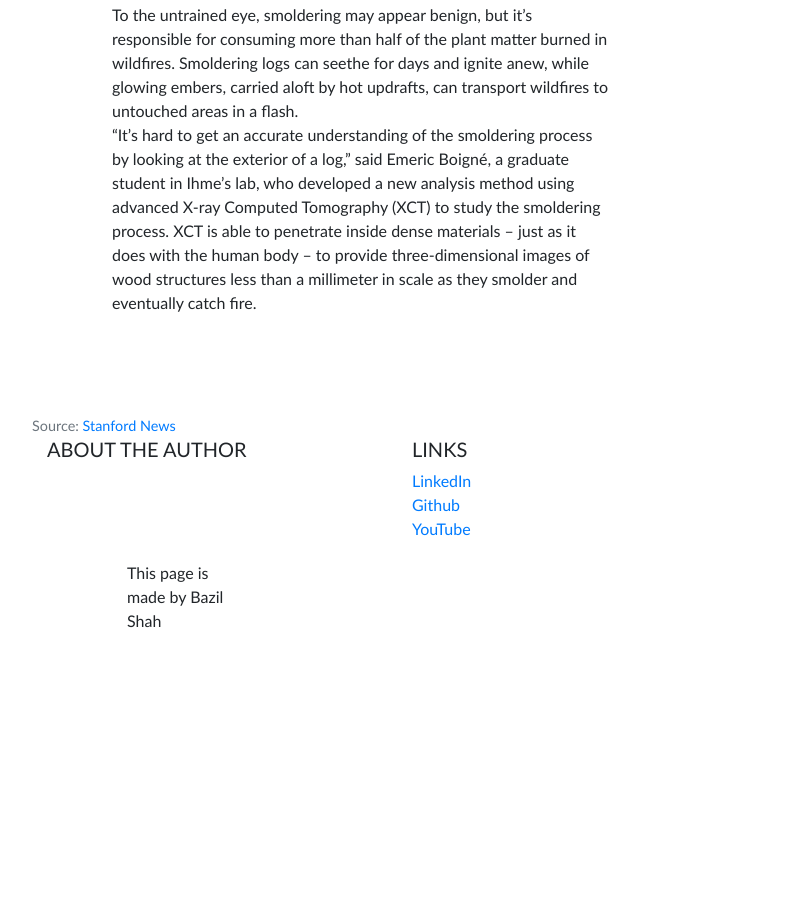
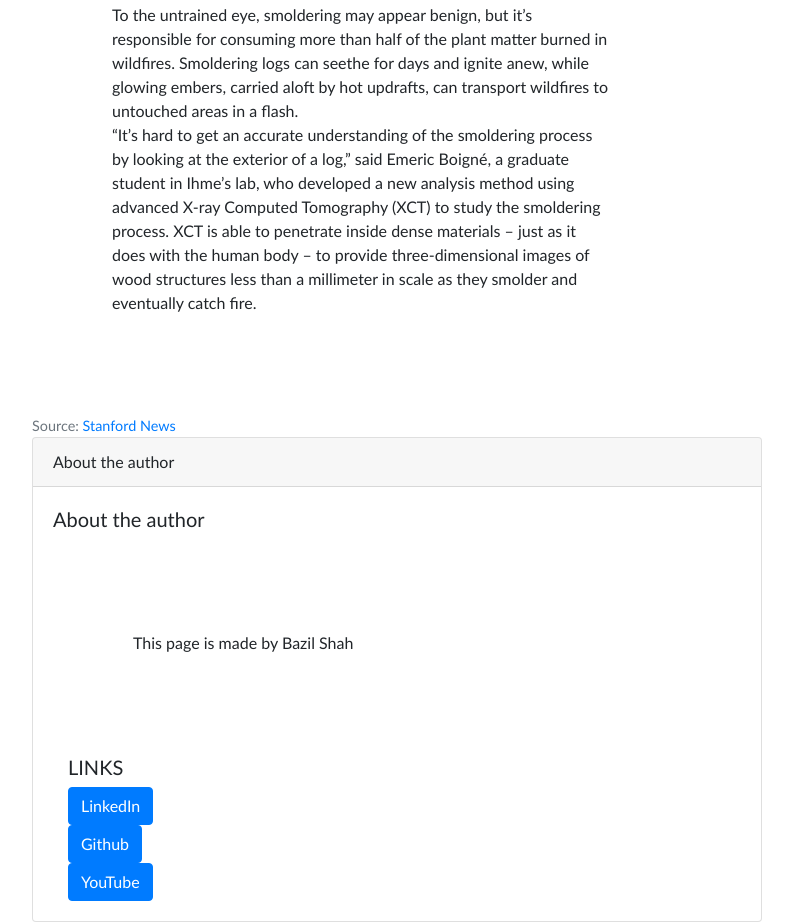
Before and after one commit to BossWasHere/cs-in-society, a website built with Vite: page bs.html in a window 1280 px wide. Shown: the part 1406-2328 px from the top of the page, without its empty margins (53-846 px from the left). Before the commit the page ends 2139 px from the top, so only its background shows below. Built offline with nearby package versions, Linux system fonts and the light colour scheme.

Commit message:
Improved style

```diff
--- a/bs.html
+++ b/bs.html
@@ -4,7 +4,7 @@
   <meta charset="UTF-8" />
   <meta http-equiv="X-UA-Compatible" content="IE=edge" />
   <meta name="viewport" content="width=device-width, initial-scale=1.0" />
-  <link rel="stylesheet" href="main.css"/>
+  <link rel="stylesheet" href="main.css" />
   <link
     rel="stylesheet"
     href="https://maxcdn.bootstrapcdn.com/bootstrap/4.0.0/css/bootstrap.min.css"
@@ -98,22 +98,33 @@
             October 29, 2021 by <b>Bazil Shah</b>
           </p>
           <hr />
-<p>CAT scanners, instruments usually used in medicine to get a detailed image of a person's body, have recently been used by Stanford researchers to gain a better understanding on the process of
-how exactly smoldering works (the state of burning without flame that often leads to fire). They then folded this deeper understanding of burning into computer models to predict where wildfires might strike next.
-  These models could help firefighters allocate precious resources, reduce the loss of property and help save lives, the researchers say.
-</p></div>
+          <p>CAT scanners, instruments usually used in medicine to get a detailed image of a person's body, have
+            recently been used by Stanford researchers to gain a better understanding on the process of
+            how exactly smoldering works (the state of burning without flame that often leads to fire). They then folded
+            this deeper understanding of burning into computer models to predict where wildfires might strike next.
+            These models could help firefighters allocate precious resources, reduce the loss of property and help save
+            lives, the researchers say.
+          </p>
+        </div>
+
         <div>
           <img src="wildfire.jpg" alt="wildfire from www.scientificamerican.com" height="300">
           <figcaption class="figure-caption">
             Source:
-    <a href="https://www.scientificamerican.com/article/severe-wildfires-raise-the-chance-for-future-monstrous-blazes/">Scientific Amazon</a>
+            <a
+              href="https://www.scientificamerican.com/article/severe-wildfires-raise-the-chance-for-future-monstrous-blazes/">Scientific
+              Amazon</a>
           </figcaption>
         </div>
         <h2>Seeing inside the material</h2>
-<p>To the untrained eye, smoldering may appear benign, but it’s responsible for consuming more than half of the plant matter burned in wildfires. Smoldering logs can seethe for days and ignite anew,
-  while glowing embers, carried aloft by hot updrafts, can transport wildfires to untouched areas in a flash. <br> “It’s hard to get an accurate understanding of the smoldering process by looking
-  at the exterior of a log,” said Emeric Boigné, a graduate student in Ihme’s lab, who developed a new analysis method using advanced X-ray Computed Tomography (XCT) to study the smoldering process.
-  XCT is able to penetrate inside dense materials – just as it does with the human body – to provide three-dimensional
+        <p>To the untrained eye, smoldering may appear benign, but it’s responsible for consuming more than half of the
+          plant matter burned in wildfires. Smoldering logs can seethe for days and ignite anew,
+          while glowing embers, carried aloft by hot updrafts, can transport wildfires to untouched areas in a flash.
+          <br> “It’s hard to get an accurate understanding of the smoldering process by looking
+          at the exterior of a log,” said Emeric Boigné, a graduate student in Ihme’s lab, who developed a new analysis
+          method using advanced X-ray Computed Tomography (XCT) to study the smoldering process.
+          XCT is able to penetrate inside dense materials – just as it does with the human body – to provide
+          three-dimensional
           images of wood structures less than a millimeter in scale as they smolder and eventually catch fire.</p>
         <p></p>
         <figcaption class="figure-caption">
@@ -121,22 +132,12 @@ how exactly smoldering works (the state of burning without flame that often lead
           <a href="https://news.stanford.edu/2020/09/22/predicting-wildfires-cat-scans/">Stanford News</a>
         </figcaption>
         <!-- Footer Links -->
-<div class="container-fluid text-center text-md-left">
-
-  <!-- Grid row -->
-  <div class="row">
-
+        <div class="card">
+          <div class="card-header">About the author</div>
+          <div class="card-body">
+            <h5 class="card-title">About the author</h5>
+            <p>This page is made by Bazil Shah</p>
             <!-- Grid column -->
-    <div class="col-md-6 mt-md-0 mt-3">
-
-      <!-- Content -->
-      <h5 class="text-uppercase">About the author</h5>
-      <p>This page is made by Bazil Shah</p>
-
-    </div>
-    <!-- Grid column -->
-
-    <hr class="clearfix w-100 d-md-none pb-3">
 
             <!-- Grid column -->
             <div class="col-md-3 mb-md-0 mb-3">
@@ -144,18 +145,11 @@ how exactly smoldering works (the state of burning without flame that often lead
               <!-- Links -->
               <h5 class="text-uppercase">Links</h5>
 
-      <ul class="list-unstyled">
-        <li>
-          <a href="https://www.linkedin.com/in/bazil-shah-7828ba223/">LinkedIn</a>
-        </li>
-        <li>
-          <a href="https://github.com/blazerage32">Github</a>
-        </li>
-        <li>
-          <a href="https://www.youtube.com/c/Blazerage">YouTube</a>
-        </li>
-      </ul>
+              <a href="https://www.linkedin.com/in/bazil-shah-7828ba223/" class="btn btn-primary">LinkedIn</a>
 
+              <a href="https://github.com/blazerage32" class="btn btn-primary">Github</a>
+
+              <a href="https://www.youtube.com/c/Blazerage" class="btn btn-primary">YouTube</a>
             </div>
             <!-- Grid column -->
           </div>
@@ -165,6 +159,10 @@ how exactly smoldering works (the state of burning without flame that often lead
         <!-- Footer Links -->
 
       </div>
+    </div>
+  </div>
+</div>
+
 <!-- Footer -->
 </body>
 </html>
```
Lines whose indentation alone changed are shown as unchanged.
